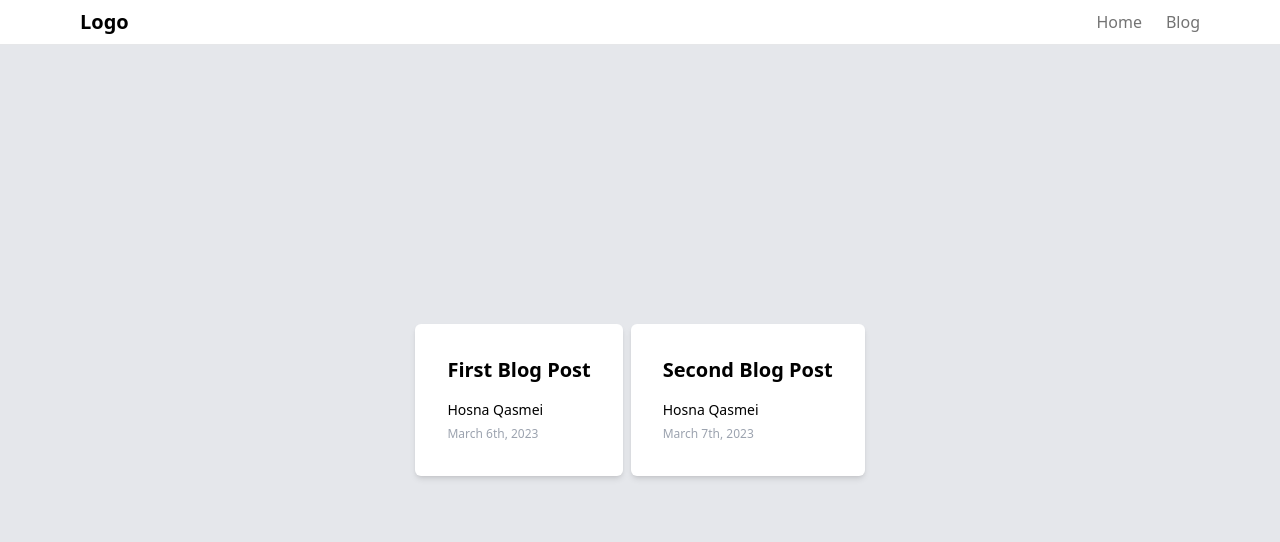
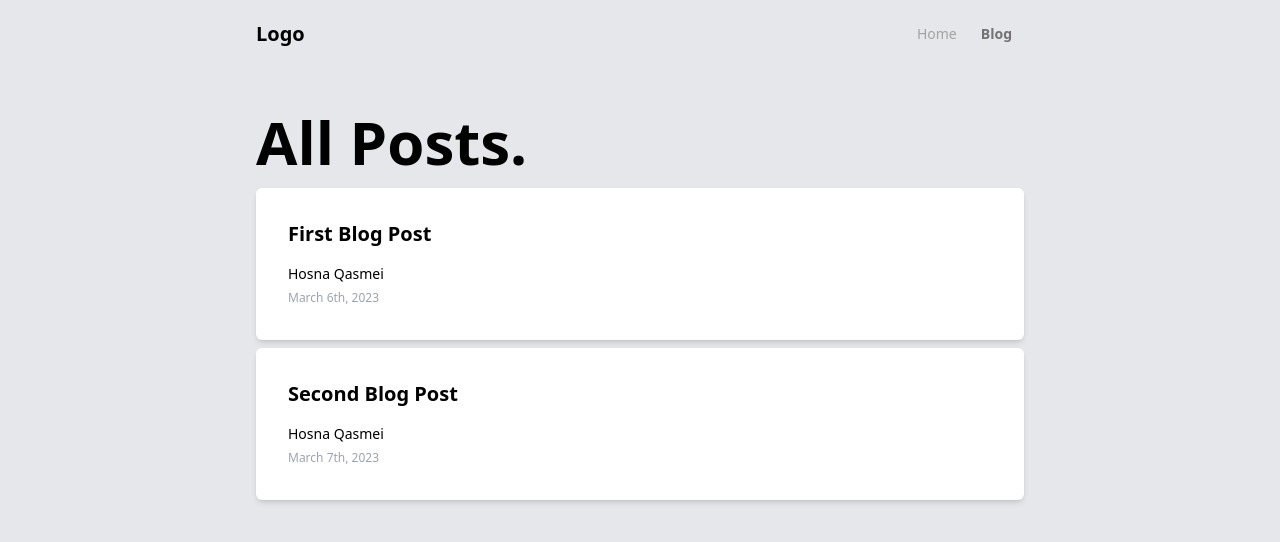
Before and after one commit to hqasmei/nextjs13.2-blog, a Next.js app: page /blog in a window 1280 px wide. Shown: the top 542 px of the page. Built offline with nearby package versions, Linux system fonts and the light colour scheme.

Commit message:
Updated Blog Page

```diff
--- a/app/blog/[slug]/page.tsx
+++ b/app/blog/[slug]/page.tsx
@@ -1,3 +1,4 @@
+import Link from "next/link"
 import { getPostBySlug } from "../../../lib/mdx"
 
 const getPageContent = async (slug: string) => {
@@ -18,13 +19,32 @@ const Page = async ({ params }: { params: { slug: string } }) => {
   const { content } = await getPageContent(params.slug)
 
   return (
-    <section className="py-24">
-      <main className="grid h-screen place-items-center">
-        <div className="flex flex-row space-x-2">
-          <div className="container py-4 prose">{content}</div>
+    <main className="mx-auto w-full flex  max-w-3xl flex-1">
+      <div className="flex flex-col space-y-4 py-24 px-6 md:px-0  sm:py-28 md:space-y-0">
+        <Link href="/blog">
+          <div className="group flex flex-row space-x-2 items-center">
+            <svg
+              xmlns="http://www.w3.org/2000/svg"
+              fill="none"
+              viewBox="0 0 24 24"
+              strokeWidth="1.5"
+              stroke="currentColor"
+              className="w-6 h-6 group-hover:text-neutral-700"
+            >
+              <path
+                strokeLinecap="round"
+                strokeLinejoin="round"
+                d="M19.5 12h-15m0 0l6.75 6.75M4.5 12l6.75-6.75"
+              />
+            </svg>
+            <span className="text-lg group-hover:text-neutral-700">Back</span>
+          </div>
+        </Link>
+        <div className="container py-4 prose prose-neutral-100 lg:prose-xl">
+          {content}
         </div>
-      </main>
-    </section>
+      </div>
+    </main>
   )
 }
 
--- a/app/blog/page.tsx
+++ b/app/blog/page.tsx
@@ -1,6 +1,6 @@
-import Link from "next/link"
 import React from "react"
 import { getAllPostsMeta } from "../../lib/mdx"
+import Link from "next/link"
 
 export const metadata = {
   title: "Blog",
@@ -11,13 +11,17 @@ const BlogPage = async () => {
   const posts = await getAllPostsMeta()
 
   return (
-    <main className="grid h-screen place-items-center">
-      <div className="flex flex-row space-x-2">
+    <main className="mx-auto w-full flex max-w-3xl flex-1">
+      <div className="flex flex-col space-y-4 py-24 px-6 md:px-0 sm:py-28 md:space-y-0 flex-grow">
+        <h1 className="text-black text-4xl font-bold md:pb-4 md:text-6xl ">
+          All Posts.
+        </h1>
+        <div className="flex flex-col space-y-2">
           {posts?.map((post) => (
+            <div key={post?.title} className="flex-grow">
               <Link
                 href={`blog/${post.slug}`}
-            key={post?.title}
-            className="p-8 rounded-md shadow-md bg-white"
+                className="block p-8 rounded-md shadow-md bg-white hover:bg-neutral-100"
               >
                 <h3 className="text-xl font-semibold">{post.title}</h3>
                 <p className="mt-4 text-sm">{post.author}</p>
@@ -25,7 +29,9 @@ const BlogPage = async () => {
                   {post.publishDate}
                 </time>
               </Link>
+            </div>
           ))}
+        </div>
       </div>
     </main>
   )
--- a/app/page.tsx
+++ b/app/page.tsx
@@ -1,10 +1,10 @@
 const Home = () => {
   return (
-    <main className="grid h-screen place-items-center">
-      <div>
-        <div>
-          <h1>Home</h1>
-        </div>
+    <main className="mx-auto w-full flex max-w-3xl flex-1">
+      <div className="flex flex-col space-y-4 py-24 px-6 md:px-0 sm:py-28 md:space-y-0 flex-grow">
+        <h1 className="text-black text-4xl font-bold md:pb-4 md:text-6xl ">
+          Welcome to My Blog.
+        </h1>
       </div>
     </main>
   )
--- /dev/null
+++ b/components/Footer.tsx
@@ -0,0 +1,12 @@
+import React from "react"
+import Link from "next/link"
+
+const Footer = () => {
+  return (
+    <footer className="absolute top-0 w-full flex-none border-b border-slate-900/10 bg-white">
+
+    </footer>
+  )
+}
+
+export default Footer
--- a/components/Navbar.tsx
+++ b/components/Navbar.tsx
@@ -1,32 +1,40 @@
+"use client"
 import React from "react"
 import Link from "next/link"
-
+import { usePathname } from "next/navigation"
 const Navbar = () => {
+  const pathname = usePathname()
   return (
-    <header className="absolute top-0 w-full flex-none border-b border-slate-900/10 bg-white">
-      <div className="mx-auto max-w-6xl">
-        <div className="mx-4 my-2">
-          <div className="relative flex items-center justify-between">
-            <div className="flex flex-row items-center justify-center space-x-3">
-              <p className="text-xl font-bold hover:text-neutral-500">Logo</p>
+    <header className="absolute  w-full">
+      <nav className="mx-auto flex max-w-3xl my-4 items-center justify-between px-6 md:px-0">
+        <div className="flex">
+          <Link className="text-xl font-bold hover:text-neutral-500" href="/">
+            Logo
+          </Link>
         </div>
-            <div className="flex flex-row items-center justify-center space-x-6">
+        <div className="flex">
           <Link
-                className="text-base text-neutral-500 hover:text-neutral-600"
+            className={
+              pathname == "/"
+                ? "rounded-md py-2 px-3 text-sm font-bold text-neutral-500 transition duration-300"
+                : "rounded-md py-2 px-3 text-sm text-neutral-400  transition duration-300  hover:text-neutral-50"
+            }
             href="/"
           >
             Home
           </Link>
           <Link
-                className="text-base text-neutral-500 hover:text-neutral-600"
+            className={
+              pathname == "/blog"
+                ? "rounded-md py-2 px-3 text-sm font-bold text-neutral-500 transition duration-300"
+                : "rounded-md py-2 px-3 text-sm text-neutral-400  transition duration-300  hover:text-neutral-50"
+            }
             href="/blog"
           >
             Blog
           </Link>
         </div>
-          </div>
-        </div>
-      </div>
+      </nav>
     </header>
   )
 }
--- a/content/first-post.mdx
+++ b/content/first-post.mdx
@@ -1,10 +1,10 @@
 ---
-title: 'First Blog Post'
-author: 'Hosna Qasmei'
-publishDate: 'March 6th, 2023'
+title: "First Blog Post"
+author: "Hosna Qasmei"
+publishDate: "March 6th, 2023"
 ---
 
-# This is our first post
+# First Blog Post
 
 Here is a regular paragraph
 
--- a/lib/mdx.tsx
+++ b/lib/mdx.tsx
@@ -27,7 +27,6 @@ export async function getPostBySlug(slug: string): Promise<Post> {
     options: { parseFrontmatter: true },
   })
 
-  console.log(typeof content)
   return { meta: { ...frontmatter, slug: realSlug }, content }
 }
 
```
Lines whose indentation alone changed are shown as unchanged.
